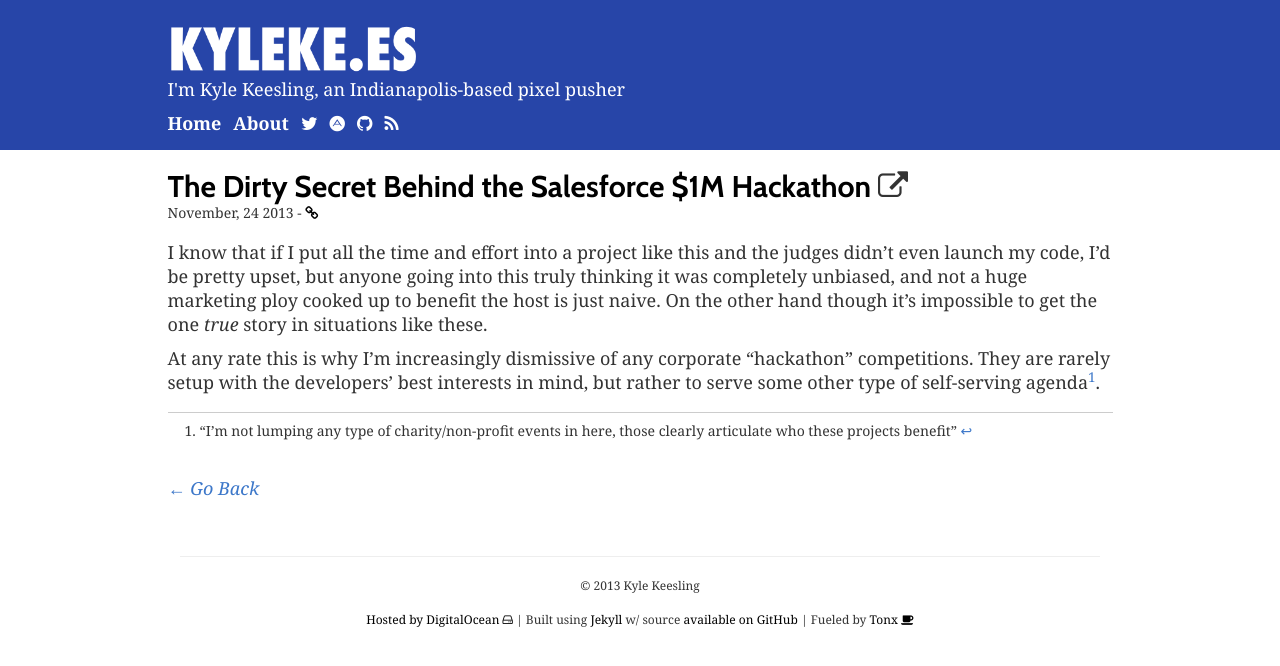
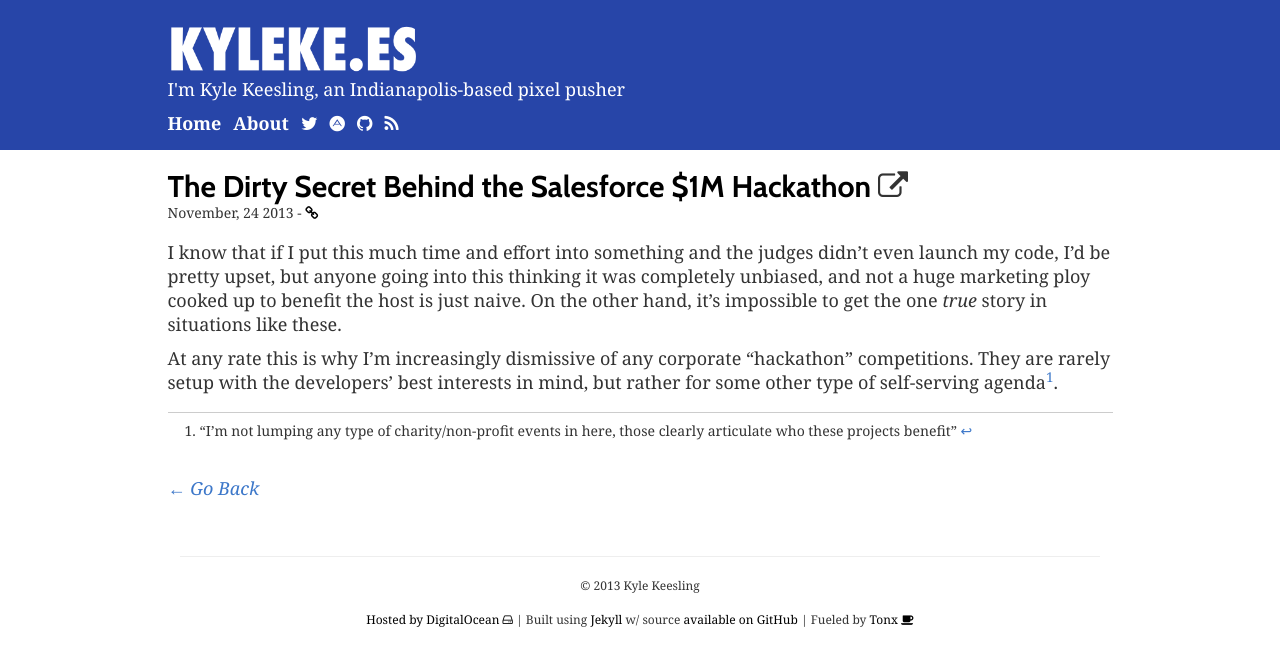
Before and after one commit to kylekeesling/kylekees, a Jekyll site: the page built from _posts/2013-11-24-salesforce-hackathon.md, in a window 1280 px wide. Shown: the top 666 px of the page. Built offline with Jekyll 4.4.1, drawn with Linux system fonts in a browser that asks for light colours; nearby versions of some CDN libraries; some web fonts are replaced.

Commit message:
some minor content edits

```diff
--- a/_posts/2013-11-24-salesforce-hackathon.md
+++ b/_posts/2013-11-24-salesforce-hackathon.md
@@ -7,9 +7,9 @@
 categories: salesforce coding contests
 ---
 
-I know that if I put all the time and effort into a project like this and the judges didn't even launch my code, I'd be pretty upset, but anyone going into this truly thinking it was completely unbiased, and not a huge marketing ploy cooked up to benefit the host is just naive. On the other hand though it's impossible to get the one _true_ story in situations like these.
+I know that if I put this much time and effort into something and the judges didn't even launch my code, I'd be pretty upset, but anyone going into this thinking it was completely unbiased, and not a huge marketing ploy cooked up to benefit the host is just naive. On the other hand, it's impossible to get the one _true_ story in situations like these.
 
-At any rate this is why I'm increasingly dismissive of any corporate "hackathon" competitions. They are rarely setup with the developers' best interests in mind, but rather to serve some other type of self-serving agenda[^1].
+At any rate this is why I'm increasingly dismissive of any corporate "hackathon" competitions. They are rarely setup with the developers' best interests in mind, but rather for some other type of self-serving agenda[^1].
 
 
 [^1]: "I'm not lumping any type of charity/non-profit events in here, those clearly articulate who these projects benefit"
```
